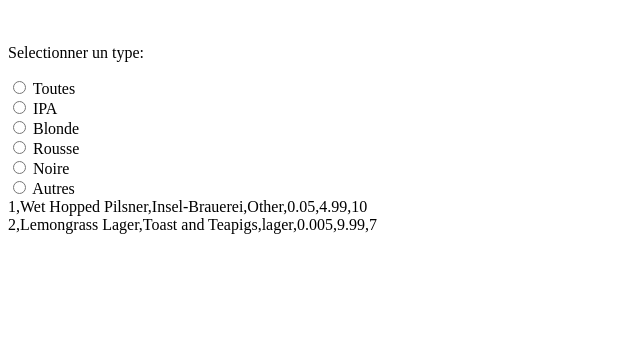
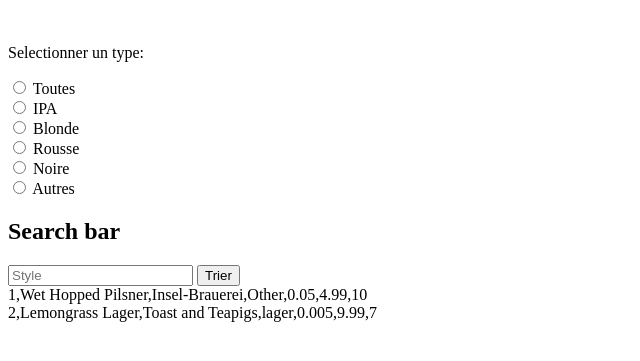
Before and after one commit to kouklebo/code, a Flask app: page /magasin/ in a window 1280 px wide. Shown: the part 144-505 px from the top of the page, without its empty margins (0-640 px from the left). Run offline with Flask 2, Linux system fonts and the light colour scheme; data comes from the database, SQL or seed files in the repository.

Commit message:
Update20

```diff
--- a/database.py
+++ b/database.py
@@ -4,7 +4,7 @@ import csv
 
 
 connection = pymysql.connect(
-    host="localhost", user="root", password="Password123#@!", db="GLO_2005_projet", autocommit=True)
+    host="localhost", user="root", password="root", db="GLO_2005_projet", autocommit=True)
 
 cursor = connection.cursor()
 
@@ -17,6 +17,19 @@ def select_table():
 
     return table
 
+def select_style(query=None):
+    request = "SELECT * FROM data_beers"
+
+    if query:
+        request += """ WHERE style LIKE '%{}%'""".format(query)
+
+    request += ";"
+
+    cursor.execute(request)
+
+    table_trie = [entry[0] for entry in cursor.fetchall()]
+
+    return table_trie
 
 def choix_panier(username, beer_id, quantity):
     request = """INSERT INTO customer_Order (Client_id , Beer_id , Quantity, Total_price)  VALUES ('{}', '{}', '{}',10);""".format(username, beer_id, quantity)
--- a/server.py
+++ b/server.py
@@ -1,5 +1,5 @@
 from flask import Flask, render_template, jsonify, request
-from database import verif_mdp, select_table, ajout_compte, choix_panier
+from database import verif_mdp, select_table, ajout_compte, choix_panier, select_style
 
 app = Flask(__name__)
 
@@ -13,7 +13,21 @@ def index():
 def magasin():
     return render_template("Magasin.html")
 
+@app.route("/magasin/style/", methods=["GET"])
+def tri_style():
+    args = requet.arg  # Inutile mais permet de voir ce qui est récupérer
+    print(args)  # Inutile mais permet de voir ce qui est récupérer
 
+    query = request.args.get("query")
+
+    todos = select_style(query)
+
+    response = {
+        "status": 200,
+        "todos": todos
+    }
+
+    return jsonify(response)
 
 @app.route("/compte/", methods=['GET', 'POST'])
 def compte():
--- a/templates/Magasin.html
+++ b/templates/Magasin.html
@@ -34,6 +34,13 @@
  <label for="javascript">Autres</label><br>
 </form>
 
+ <h2>Search bar</h2>
+    <input id="tri" type="text" placeholder="Style" />
+    <button type="button" onclick="onSearchClick()">Trier</button>
+    <div id="tri-container">
+
+    </div>
+
     <div id="table-container" onclick="location.href='/Achat/';">
 
     </div>
```
